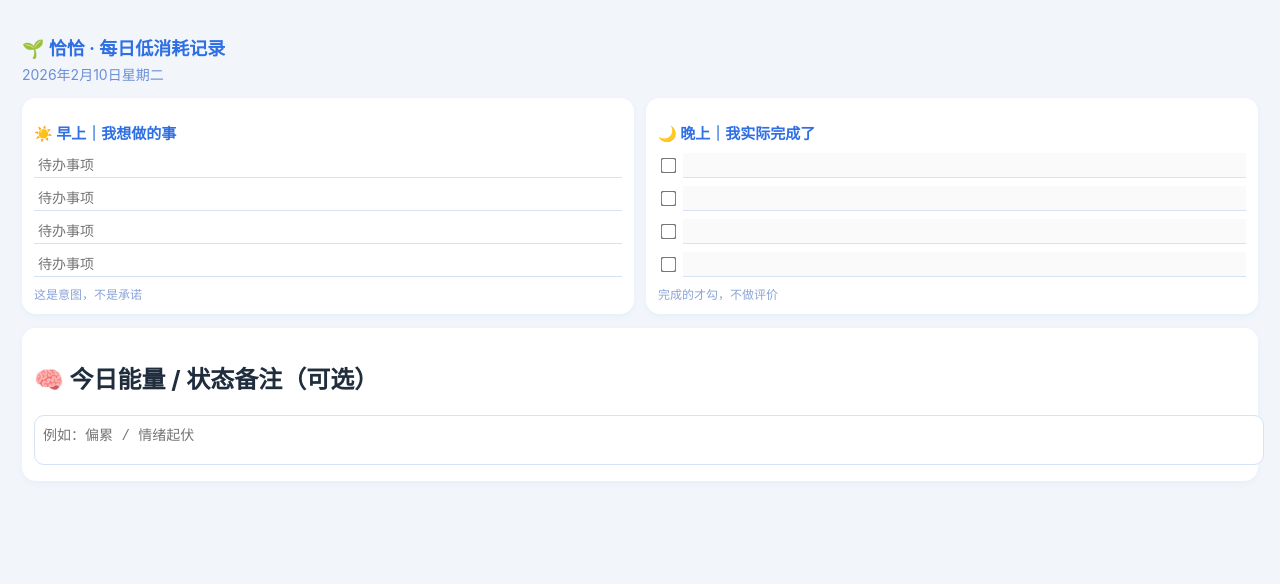
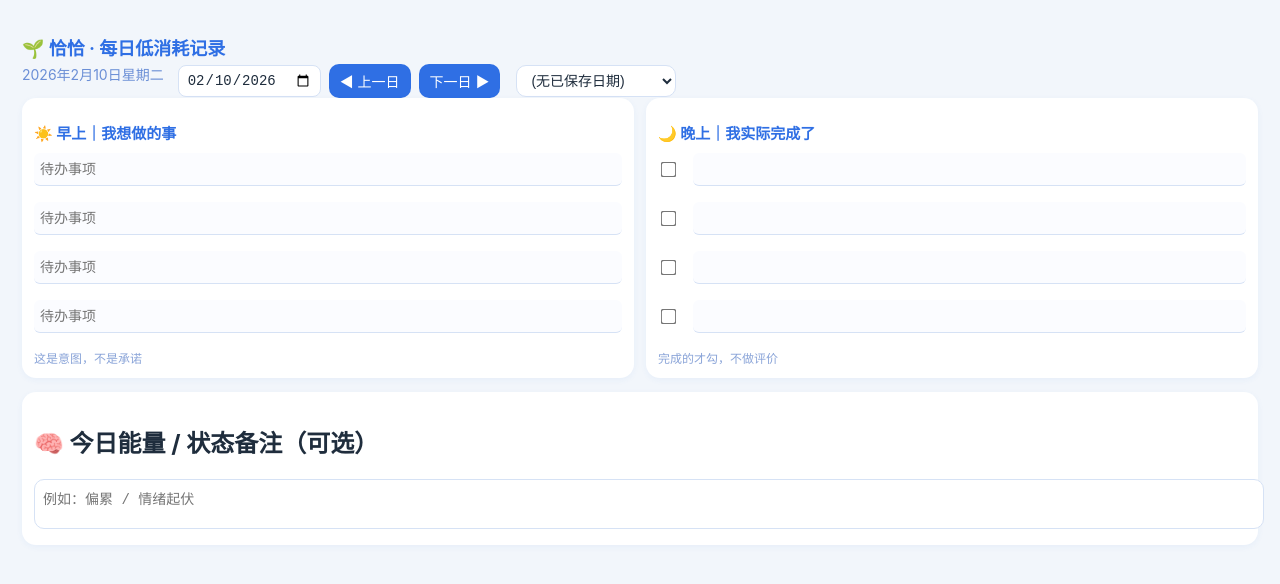
Before and after one commit to langziqi9-sketch/daily, a plain HTML site: page index.html in a window 1280 px wide. Drawn offline with Linux system fonts and the light colour scheme.

Commit message:
Add files via upload

```diff
--- a/index.html
+++ b/index.html
@@ -53,7 +53,8 @@
   li {
     display: flex;
     align-items: center;
-    margin-bottom: 8px;
+    margin-bottom: 16px;
+    gap: 10px;
   }
 
   input[type="checkbox"] {
@@ -66,7 +67,9 @@
     border: none;
     border-bottom: 1px solid #d6e2f5;
     font-size: 14px;
-    padding: 4px;
+    padding: 8px 6px;
+    background: rgba(47,111,228,0.02);
+    border-radius: 6px;
   }
 
   input[type="text"]:focus {
@@ -101,12 +104,54 @@
     color: #8aa4d8;
     margin-top: 4px;
   }
+
+  /* Unified controls style */
+  input[type="date"], select, button {
+    font-size: 14px;
+    padding: 6px 10px;
+    border-radius: 10px;
+    border: 1px solid #d6e2f5;
+    background: #fff;
+    color: #1f2d3d;
+    box-shadow: none;
+    transition: all .12s ease;
+  }
+
+  input[type="date"] {
+    border-radius: 8px;
+    padding: 6px 8px;
+  }
+
+  select {
+    min-width: 160px;
+  }
+
+  button {
+    cursor: pointer;
+    background: #2f6fe4;
+    color: #fff;
+    border: 1px solid rgba(47,111,228,0.12);
+  }
+
+  button:hover {
+    filter: brightness(.96);
+  }
+
+  /* Header controls layout */
+  .date + input[type="date"] { margin-left: 6px; }
+  #savedDates { margin-left: 8px; }
 </style>
 </head>
 
 <body>
   <h1>🌱 恰恰 · 每日低消耗记录</h1>
+  <div style="display:flex;align-items:center;gap:8px;flex-wrap:wrap;">
     <div class="date" id="today"></div>
+    <input type="date" id="datePicker" />
+    <button id="prevDay">◀ 上一日</button>
+    <button id="nextDay">下一日 ▶</button>
+    <select id="savedDates" title="已保存的日期"></select>
+  </div>
 
   <div class="container">
     <!-- 早上 -->
@@ -130,81 +175,145 @@
   </div>
 
 <script>
-  const today = new Date();
-  const key = "daily-" + today.toISOString().slice(0,10);
+  // Utility
+  function formatDate(d) {
+    return d.toISOString().slice(0,10);
+  }
 
-  document.getElementById("today").innerText =
-    today.toLocaleDateString("zh-CN", {
-      year: "numeric",
-      month: "long",
-      day: "numeric",
-      weekday: "long"
-    });
-
-  const defaultTasks = ["", "", "", ""];
-  const data = JSON.parse(localStorage.getItem(key)) || {
-    tasks: defaultTasks,
-    done: [false, false, false, false],
-    note: ""
-  };
+  // Elements
+  const todayEl = document.getElementById("today");
+  const datePicker = document.getElementById("datePicker");
+  const prevDayBtn = document.getElementById("prevDay");
+  const nextDayBtn = document.getElementById("nextDay");
+  const savedDatesSelect = document.getElementById("savedDates");
 
   const morningList = document.getElementById("morningList");
   const eveningList = document.getElementById("eveningList");
+  const note = document.getElementById("note");
+
+  const defaultTasks = ["", "", "", ""];
+
+  let currentDate = new Date();
+  let data = null; // will hold loaded data for currentDate
+
+  function keyForDate(dateStr) {
+    return 'daily-' + dateStr;
+  }
+
+  function renderHeader(dateObj) {
+    todayEl.innerText = dateObj.toLocaleDateString('zh-CN', { year:'numeric', month:'long', day:'numeric', weekday:'long' });
+    datePicker.value = formatDate(dateObj);
+  }
 
   function save() {
-    localStorage.setItem(key, JSON.stringify(data));
+    const k = keyForDate(formatDate(currentDate));
+    localStorage.setItem(k, JSON.stringify(data));
+    refreshSavedDates();
   }
 
-  // 创建并保存所有晚上列表输入框的引用
+  function loadDataFor(dateObj) {
+    currentDate = new Date(dateObj);
+    const k = keyForDate(formatDate(currentDate));
+    const raw = localStorage.getItem(k);
+    data = raw ? JSON.parse(raw) : { tasks: [...defaultTasks], done: [false,false,false,false], note: '' };
+    renderHeader(currentDate);
+    renderLists();
+  }
+
+  function renderLists() {
+    morningList.innerHTML = '';
+    eveningList.innerHTML = '';
     const eveningInputs = [];
 
     data.tasks.forEach((text, i) => {
-    // 早上输入
-    const liM = document.createElement("li");
-    const textInput = document.createElement("input");
-    textInput.type = "text";
+      const liM = document.createElement('li');
+      const textInput = document.createElement('input');
+      textInput.type = 'text';
       textInput.value = text;
-    textInput.placeholder = "待办事项";
+      textInput.placeholder = '待办事项';
+      textInput.oninput = e => {
+        data.tasks[i] = e.target.value;
+        save();
+        eveningInputs[i].value = e.target.value;
+      };
+      liM.appendChild(textInput);
+      morningList.appendChild(liM);
 
-    // 晚上勾选
-    const liE = document.createElement("li");
-    const checkbox = document.createElement("input");
-    checkbox.type = "checkbox";
-    checkbox.checked = data.done[i];
+      const liE = document.createElement('li');
+      const checkbox = document.createElement('input');
+      checkbox.type = 'checkbox';
+      checkbox.checked = !!data.done[i];
       checkbox.onchange = e => {
         data.done[i] = e.target.checked;
         save();
       };
-
-    const eveningText = document.createElement("input");
-    eveningText.type = "text";
+      const eveningText = document.createElement('input');
+      eveningText.type = 'text';
       eveningText.value = text;
       eveningText.disabled = true;
 
-    // 先保存晚上输入框的引用
       eveningInputs.push(eveningText);
-
-    // 然后再定义早上输入框的事件处理器，这样可以安全地引用 eveningText
-    textInput.oninput = e => {
-      data.tasks[i] = e.target.value;
-      save();
-      eveningText.value = e.target.value;
-    };
-
-    liM.appendChild(textInput);
-    morningList.appendChild(liM);
 
       liE.appendChild(checkbox);
       liE.appendChild(eveningText);
       eveningList.appendChild(liE);
     });
 
-  const note = document.getElementById("note");
-  note.value = data.note;
+    note.value = data.note || '';
     note.oninput = e => {
       data.note = e.target.value;
       save();
     };
+  }
+
+  function addDays(dateObj, delta) {
+    const d = new Date(dateObj);
+    d.setDate(d.getDate() + delta);
+    return d;
+  }
+
+  prevDayBtn.onclick = () => {
+    const d = addDays(currentDate, -1);
+    loadDataFor(d);
+  };
+  nextDayBtn.onclick = () => {
+    const d = addDays(currentDate, 1);
+    loadDataFor(d);
+  };
+
+  datePicker.onchange = e => {
+    const d = new Date(e.target.value + 'T00:00:00');
+    loadDataFor(d);
+  };
+
+  function refreshSavedDates() {
+    const keys = Object.keys(localStorage).filter(k => k.startsWith('daily-')).sort().reverse();
+    savedDatesSelect.innerHTML = '';
+    keys.forEach(k => {
+      const dateStr = k.slice(6);
+      const opt = document.createElement('option');
+      opt.value = dateStr;
+      opt.innerText = dateStr;
+      savedDatesSelect.appendChild(opt);
+    });
+    // add placeholder when empty
+    if (keys.length === 0) {
+      const opt = document.createElement('option');
+      opt.innerText = '(无已保存日期)';
+      opt.value = '';
+      savedDatesSelect.appendChild(opt);
+    }
+  }
+
+  savedDatesSelect.onchange = e => {
+    if (!e.target.value) return;
+    const d = new Date(e.target.value + 'T00:00:00');
+    loadDataFor(d);
+  };
+
+  // init
+  loadDataFor(currentDate);
+  refreshSavedDates();
 </script>
 </body>
 </html>
```
Lines whose indentation alone changed are shown as unchanged.
